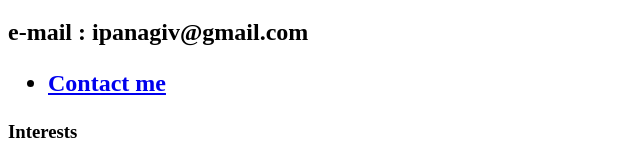
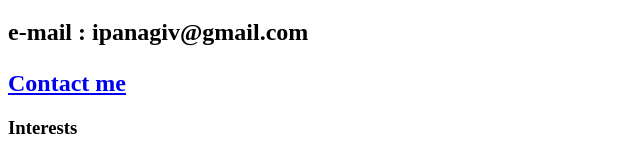
Before and after one commit to ipanagiv/ipanagiv.github.io, a plain HTML site: page index.html in a window 1280 px wide. Shown: the part 420-578 px from the top of the page, without its empty margins (0-640 px from the left). Drawn offline with Linux system fonts and the light colour scheme.

Commit message:
index.html

```diff
--- a/index.html
+++ b/index.html
@@ -17,10 +17,9 @@
 
 <h2>Giannis Panagiotakis<h2>
 <p>e-mail : ipanagiv@gmail.com</p>
-<ul>
-          <li><a href="#">Contact me</a></li>
 
-        </ul>
+       <a href="#">Contact me</a>
+
 <h3> Interests</h3>
         <ul>
           <li>brazilian jiu jitsu</li>
```
